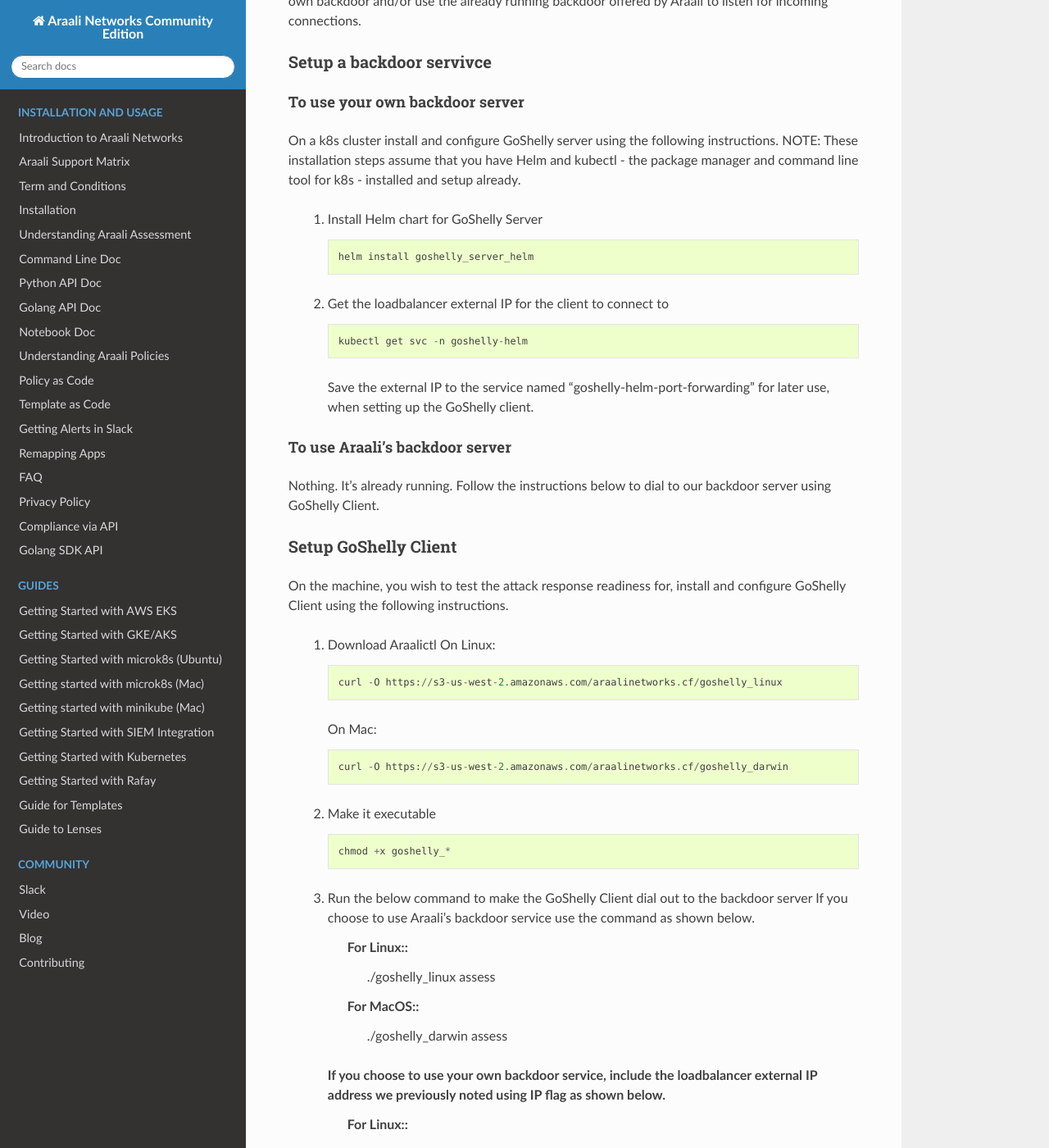
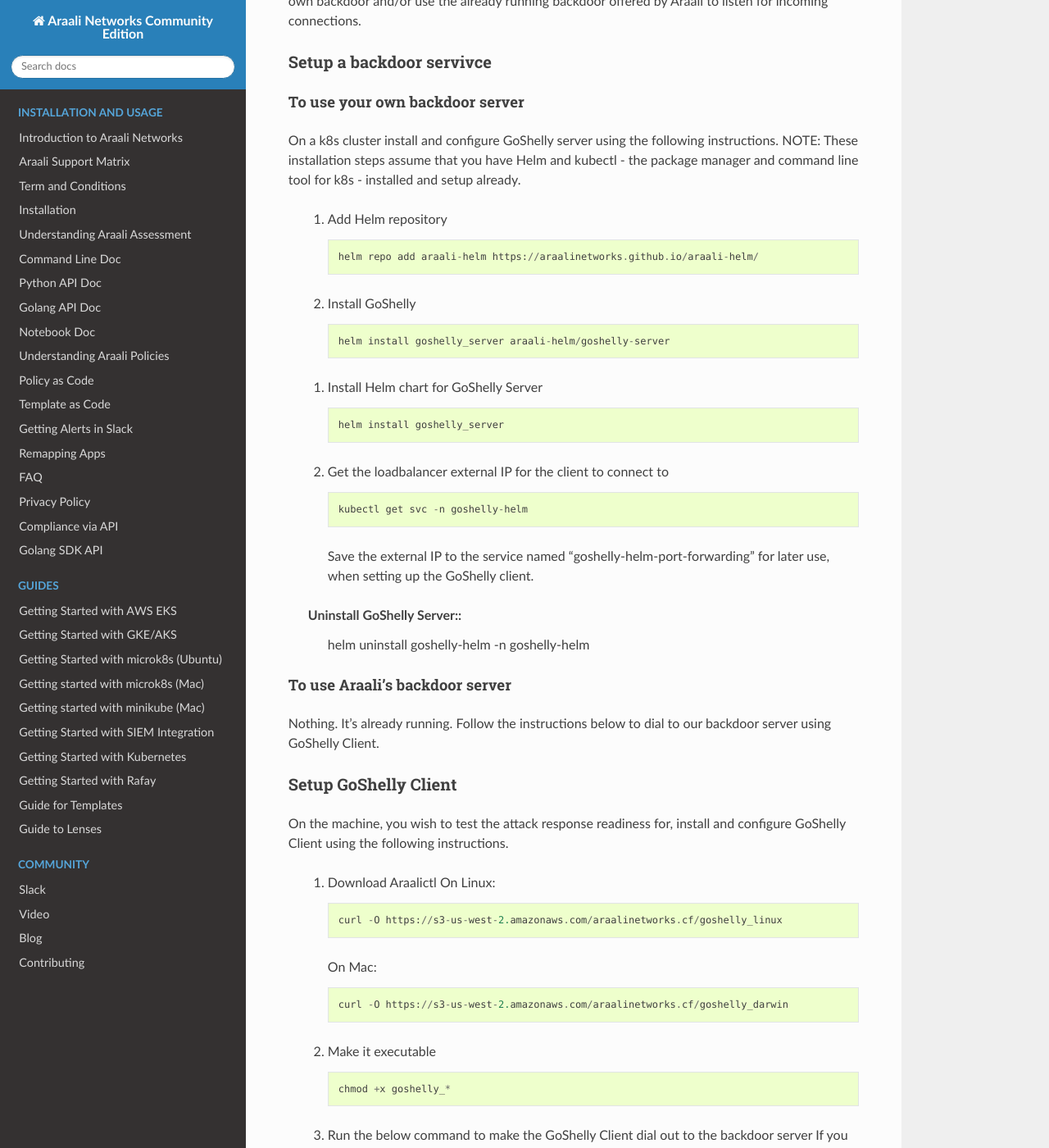
Before and after one commit to araalinetworks/api, a Sphinx documentation site: the page built from doc/source/guide_goshelly.rst, in a window 1280 px wide and 1400 px high, scrolled down 394 px. Shown: the whole window at 82% size. Built offline with Sphinx 7.4.7 and the Read the Docs theme 2.0.0, drawn with Linux system fonts in a browser that asks for light colours; some of the changed text lies outside the part shown.

Commit message:
finished doc

```diff
--- a/doc/source/guide_goshelly.rst
+++ b/doc/source/guide_goshelly.rst
@@ -19,13 +19,22 @@
 +++++++++++++++++++++++++++++++
 On a k8s cluster install and configure GoShelly server using the following instructions.
 NOTE: These installation steps assume that you have Helm and kubectl - the package manager and command line tool for k8s - installed and setup already.
+    1.  Add Helm repository
+        ::
+            helm repo add araali-helm https://araalinetworks.github.io/araali-helm/
+    2.  Install GoShelly
+        ::
+            helm install goshelly_server araali-helm/goshelly-server
+
     1.  Install Helm chart for GoShelly Server
         ::
-            helm install goshelly_server_helm
+            helm install goshelly_server
     2.  Get the loadbalancer external IP for the client to connect to
         ::
             kubectl get svc -n goshelly-helm
         Save the external IP to the service named "goshelly-helm-port-forwarding" for later use, when setting up the GoShelly client.
+    Uninstall GoShelly Server::
+        helm uninstall goshelly-helm -n goshelly-helm
 
 To use Araali's backdoor server
 ++++++++++++++++++++++++++++++++
```
Also changed, not shown: other parts of doc/source/guide_goshelly.rst (+1 -1 lines).
